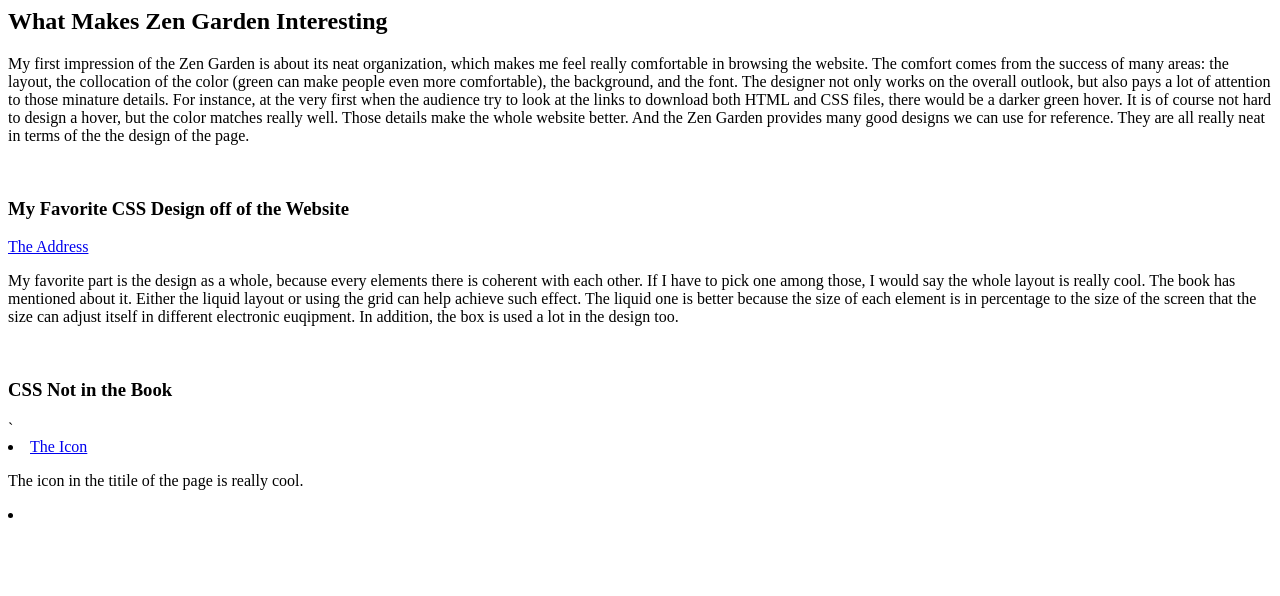
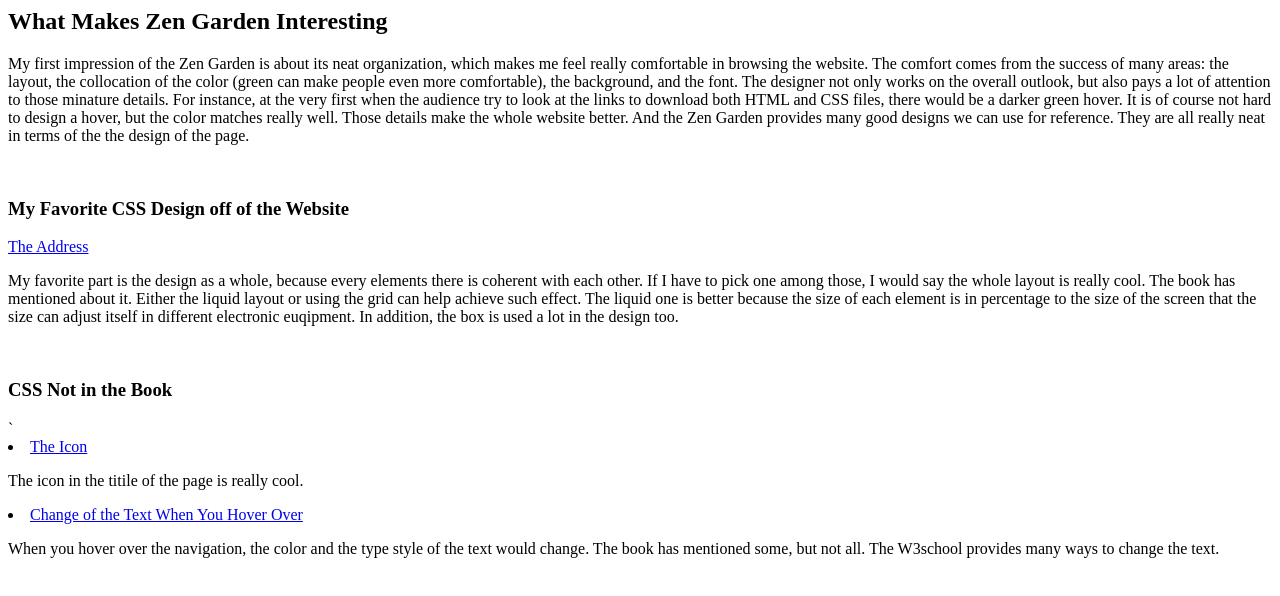
Before and after one commit to alfreeed7/prep-9.12, a plain HTML site: page index.html in a window 1280 px wide. Drawn offline with Linux system fonts and the light colour scheme.

Commit message:
Update index.html

```diff
--- a/index.html
+++ b/index.html
@@ -30,10 +30,10 @@
     </li>
     <p> The icon in the titile of the page is really cool.</p>
     <li>
+       <a href="https://www.w3schools.com/css/css_text.asp"> Change of the Text When You Hover Over</a>
     </li>
+    <p> When you hover over the navigation, the color and the type style of the text would change. The book has mentioned some,
+    but not all. The W3school provides many ways to change the text.</p>
     </br>
-
-
-
   </body>
 </html>
```
